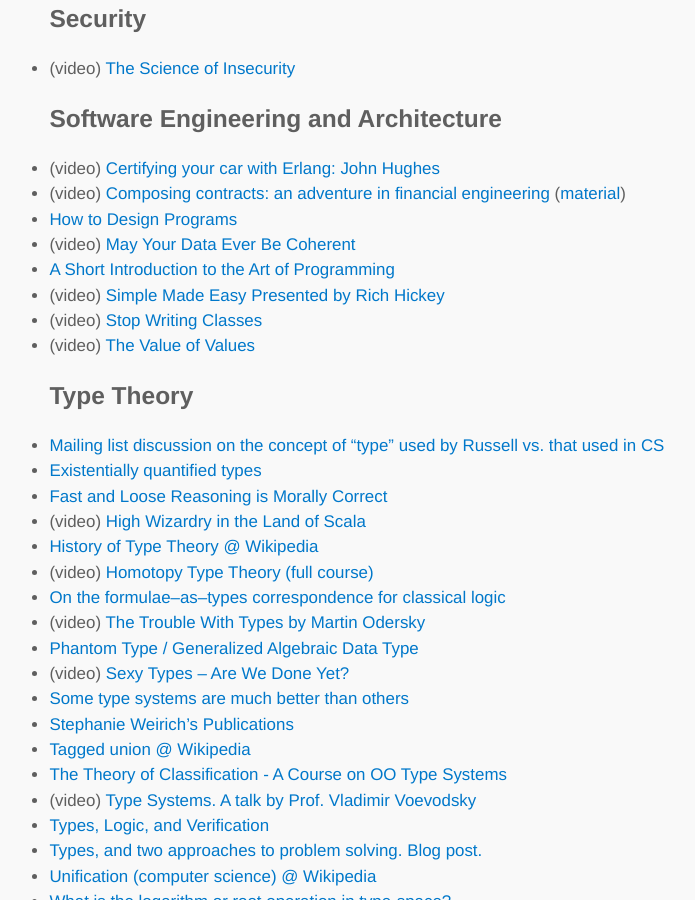
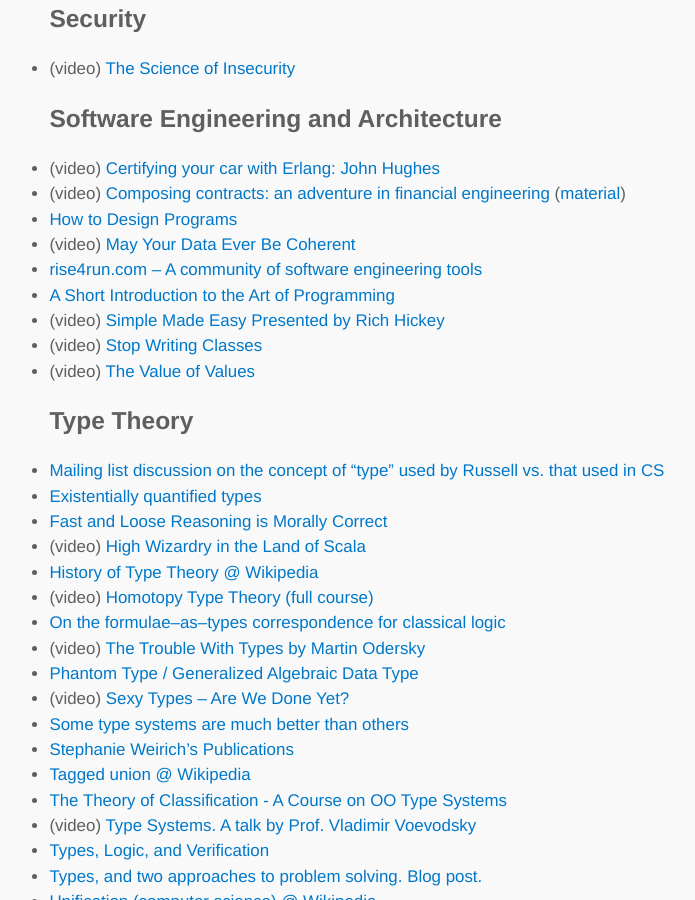
Before and after one commit to lambdatoast/lambdatoast.github.com, a Jekyll site: the page built from cs-resources/index.md, in a window 1280 px wide and 900 px high, scrolled down 6465 px. Shown: the whole window, without its empty margins (200-895 px from the left). Built offline with Jekyll 4.4.1, drawn with Linux system fonts in a browser that asks for light colours.

Commit message:
Add link to rise4run.com.

```diff
--- a/cs-resources/index.md
+++ b/cs-resources/index.md
@@ -206,6 +206,7 @@
   - (video) [Composing contracts: an adventure in financial engineering](http://ulf.wiger.net/weblog/2008/02/29/simon-peyton-jones-composing-contracts-an-adventure-in-financial-engineering/) ([material](http://research.microsoft.com/en-us/um/people/simonpj/papers/financial-contracts/contracts-icfp.htm))
   - [How to Design Programs](http://htdp.org/)
   - (video) [May Your Data Ever Be Coherent](http://www.youtube.com/watch?v=gVXt1RG_yN0)
+  - [rise4run.com – A community of software engineering tools](http://rise4fun.com/)
   - [A Short Introduction to the Art of Programming](http://www.cs.utexas.edu/users/EWD/transcriptions/EWD03xx/EWD316.html)
   - (video) [Simple Made Easy Presented by Rich Hickey](http://www.infoq.com/presentations/Simple-Made-Easy)
   - (video) [Stop Writing Classes](http://pyvideo.org/video/880/stop-writing-classes)
```
